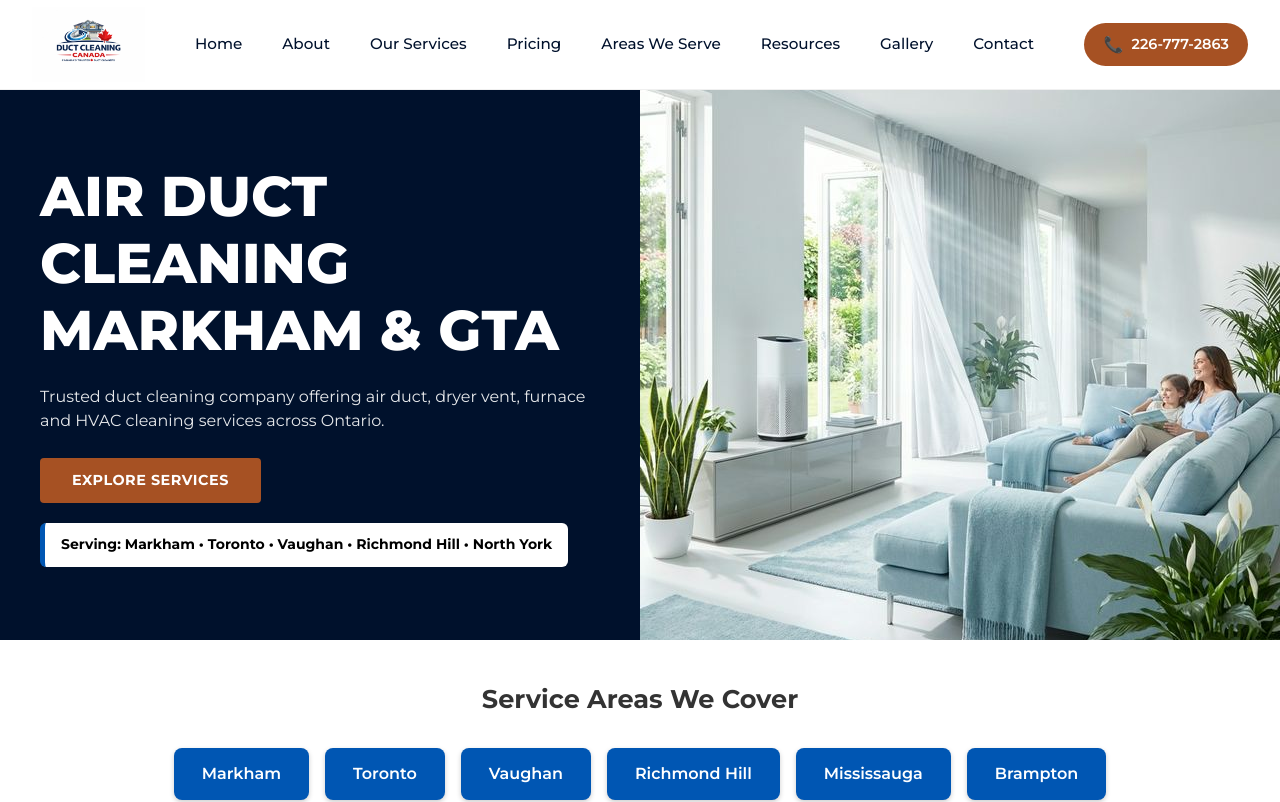
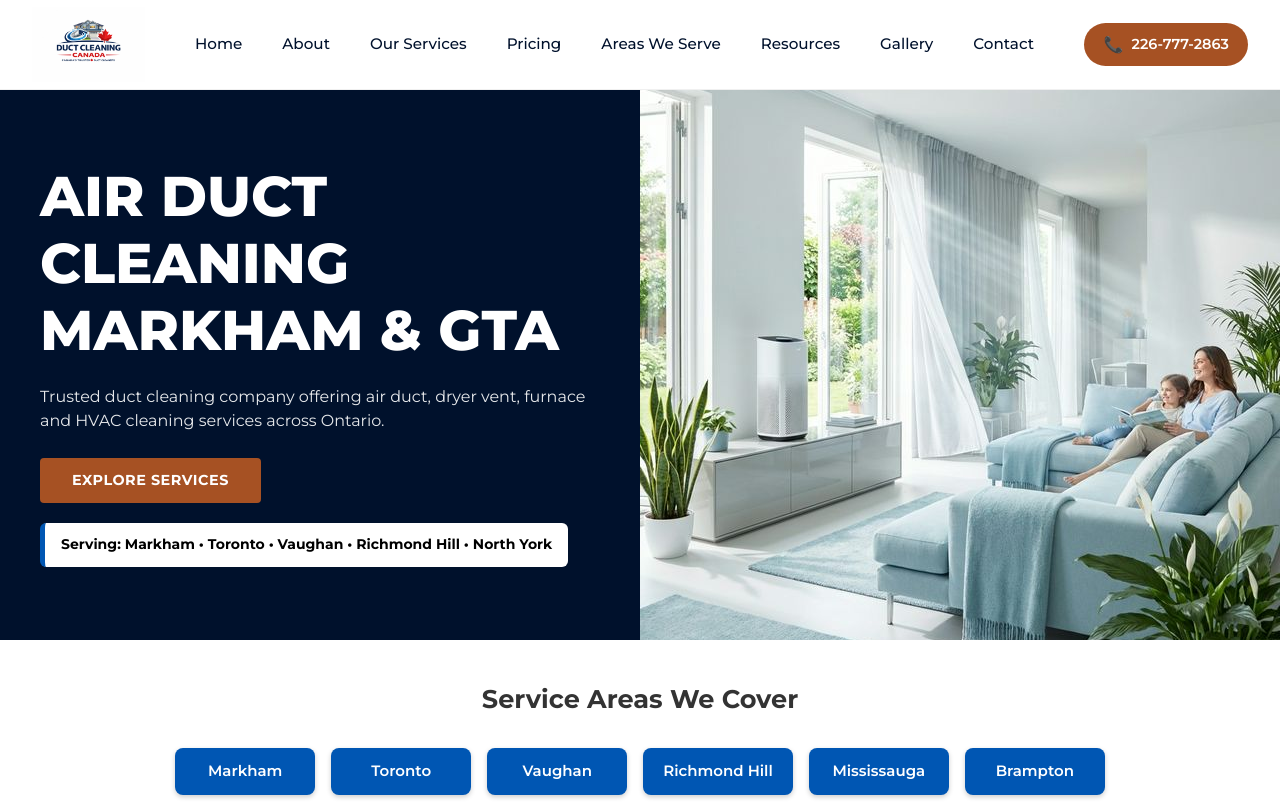
Before and after one commit to josph8487-prog/duct-Canada-original, a Next.js app: page / in a window 1280 px wide. Shown: the top 802 px of the page. Built offline with nearby package versions, Linux system fonts and the light colour scheme.

Commit message:
Update page.tsx

```diff
--- a/src/app/page.tsx
+++ b/src/app/page.tsx
@@ -60,10 +60,9 @@ export default function Home() {
         </div>
       </section>
 
-      {/* SERVICE AREAS (HEADING SIZE SMALLER & POSITION FIXED) */}
+      {/* SERVICE AREAS */}
       <section style={{ clear: "both", display: "block", paddingTop: "40px", paddingBottom: "40px" }}>
 
-        {/* HEADING TEXT SIZE REDUCED AND POSITIONED PERFECTLY */}
         <h2 style={{ textAlign: "center", marginBottom: "30px", fontSize: "1.6rem", color: "#333", fontWeight: "700" }}>
           Service Areas We Cover
         </h2>
@@ -90,16 +89,18 @@ export default function Home() {
               key={city}
               href={`/location/${city.toLowerCase().replace(/\s+/g, "-")}`}
               style={{
-                padding: "14px 28px",
+                padding: "12px 20px",
                 backgroundColor: "#0056b3",
                 color: "#ffffff",
                 borderRadius: "8px",
                 textDecoration: "none",
                 fontWeight: "600",
-                fontSize: "16px",
+                fontSize: "15px",
                 boxShadow: "0 2px 5px rgba(0,0,0,0.2)",
                 display: "inline-block",
-                textAlign: "center"
+                textAlign: "center",
+                minWidth: "140px",
+                boxSizing: "border-box"
               }}
             >
               {city}
```
